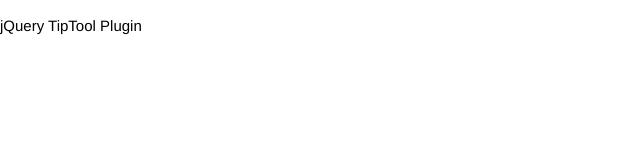
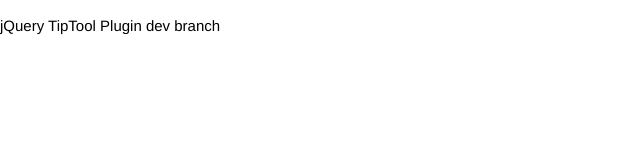
Before and after one commit to dyatlovk/tiptool, a plain HTML site: page index.html in a window 1280 px wide. Shown: the full height of the page, 0-640 px from the left. Drawn offline with Linux system fonts and the light colour scheme.

Commit message:
start dev

```diff
--- a/index.html
+++ b/index.html
@@ -10,6 +10,6 @@
 	<script src="js/main.js"></script>
 </head>
 <body>
-	<p>jQuery TipTool Plugin</p>
+	<p>jQuery TipTool Plugin dev branch</p>
 </body>
 </html>
```
